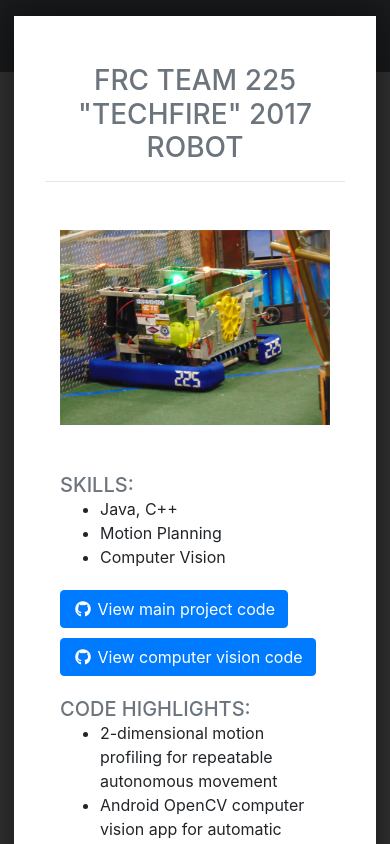
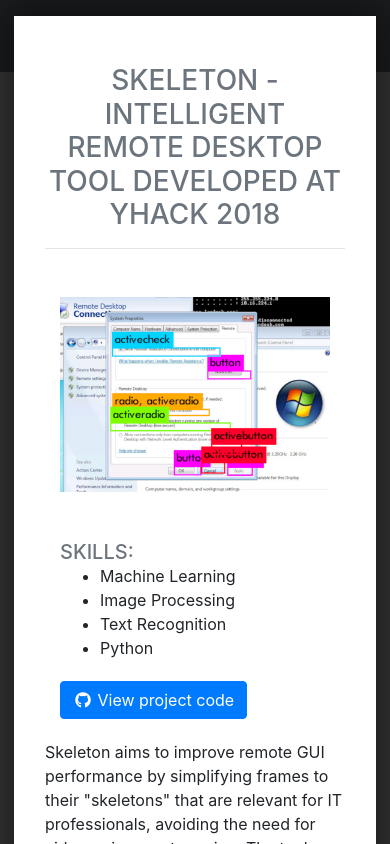
Before and after one commit to AWoLnik/AWoLnik.github.io, a website with bundled scripts: page index.html in a window 390 px wide. Both pictures are taken after a click on the link 195 px from the left and 1077 px from the top of the page. Shown: the part 655-1499 px from the top of the page. Built offline with nearby package versions, Linux system fonts and the light colour scheme.

Commit message:
added Skeleton

```diff
--- a/index.html
+++ b/index.html
@@ -69,6 +69,17 @@
         <hr class="mb-5">
         <div class="row">
           <div class="col-md-6 col-lg-4 ml-auto">
+            <a class="portfolio-item d-block mx-auto" href="#portfolio-modal-3">
+              <div class="portfolio-item-caption d-flex position-absolute h-100 w-100">
+                <div class="portfolio-item-caption-content my-auto w-100 text-center text-white">
+                  <i class="fas fa-search-plus fa-3x"></i>
+                </div>
+              </div>
+              <img class="img-fluid" src="img/portfolio/Skeleton.png" alt="FIRST Robotics">
+            </a>
+            <h3 class="text-center font-weight-light mb-0">Machine Learning</h3>
+          </div>
+          <div class="col-md-6 col-lg-4 ml-auto">
             <a class="portfolio-item d-block mx-auto" href="#portfolio-modal-1">
               <div class="portfolio-item-caption d-flex position-absolute h-100 w-100">
                 <div class="portfolio-item-caption-content my-auto w-100 text-center text-white">
@@ -77,6 +88,7 @@
               </div>
               <img class="img-fluid" src="img/portfolio/Firestorm.png" alt="FIRST Robotics">
             </a>
+            <h3 class="text-center font-weight-light mb-0">Competitive Robotics</h3>
           </div>
           <div class="col-md-6 col-lg-4 mr-auto">
             <a class="portfolio-item d-block mx-auto" href="#portfolio-modal-2">
@@ -87,6 +99,7 @@
               </div>
               <img class="img-fluid" src="img/portfolio/Waveform.png" alt="CAS Lab">
             </a>
+            <h3 class="text-center font-weight-light mb-0">AWS Cloud FPGAs</h3>
           </div>
         </div>
       </div>
@@ -277,6 +290,52 @@
       </div>
     </div>
 
+    <!-- Portfolio Modal 3 -->
+    <div class="portfolio-modal mfp-hide" id="portfolio-modal-3">
+      <div class="portfolio-modal-dialog bg-white">
+        <a class="close-button d-none d-md-block portfolio-modal-dismiss" href="#">
+          <i class="fa fa-2x fa-times"></i>
+        </a>
+        <div class="container text-center">
+          <div class="row">
+            <div class="col-lg-8 mx-auto">
+              <h3 class="text-secondary text-uppercase mb-0">Skeleton - Intelligent remote desktop tool developed at YHack 2018</h3>
+              <hr class="mb-5">
+                <div class="container text-center">
+                  <div class="row">
+                    <div class="col-lg-6 ml-auto">
+                      <img class="img-fluid mb-5" src="img/portfolio/Skeleton.png" alt="">
+                    </div>
+                    <div class="col-lg-5 mr-auto">
+                      <h5 class="text-secondary text-uppercase mb-0 text-left">Skills:</h5>
+                      <ul>
+                        <li class="text-left">Machine Learning</li>
+                        <li class="text-left">Image Processing</li>
+                        <li class="text-left">Text Recognition</li>
+                        <li class="text-left">Python</li>
+                      </ul>
+                      <ul class="list-unstyled">
+                      <li class="text-left list-spaced"><a class="btn btn-primary btn-md rounded-pill" href="https://github.com/AWoLnik/Skeleton">
+                        <i class="fab fa-fw fa-github"></i>
+                        View project code</a></li>
+                      </ul>
+                    </div>
+                  </div>
+                </div>
+              <p class="mb-5 text-left">Skeleton aims to improve remote GUI performance by simplifying frames to their "skeletons" that are relevant for IT professionals, avoiding the need for video or image streaming. The tool accomplishes this by using a deep convolutional neural network to identify UI features in frames, and optical character recognition to pull text from frames. These essential features are then transmitted in a small JSON array, and reconstructed into a minimal GUI on the remote agent's desktop.
+              <br><br>
+              Skeleton was developed in 36 hours by a team of four at YHack 2018, Yale University's hackathon, for the Ivanti challenge for "Best Use of Machine Learning to Improve Remote Control Performance." I led a team in competing for the challenge, and we won with Skeleton! I personally did the training of the neural net and was responsibe for integrating the various parts of the project into one functional pipeline, and I oversaw and directed most other components of Skeleton. The project could certainly benefit from further training on a better data set, and implementation of interactivity in the agent GUI. It is clearly a work-in-progress from a hackathon.
+              <br><br>
+              Skeleton is built on Joseph Redmon's state-of-the-art real-time object detection system, YOLO, which you can find <a href="https://pjreddie.com/darknet/yolo/">here.</a></p>
+              <a class="btn btn-primary btn-md rounded-pill portfolio-modal-dismiss" href="#">
+                <i class="fa fa-close"></i>
+                Close Project</a>
+            </div>
+          </div>
+        </div>
+      </div>
+    </div>
+
     <!-- Bootstrap core JavaScript -->
     <script src="vendor/jquery/jquery.min.js"></script>
     <script src="vendor/bootstrap/js/bootstrap.bundle.min.js"></script>
```
Also changed, not shown: img/portfolio/Skeleton.png (added), 2 other files.
